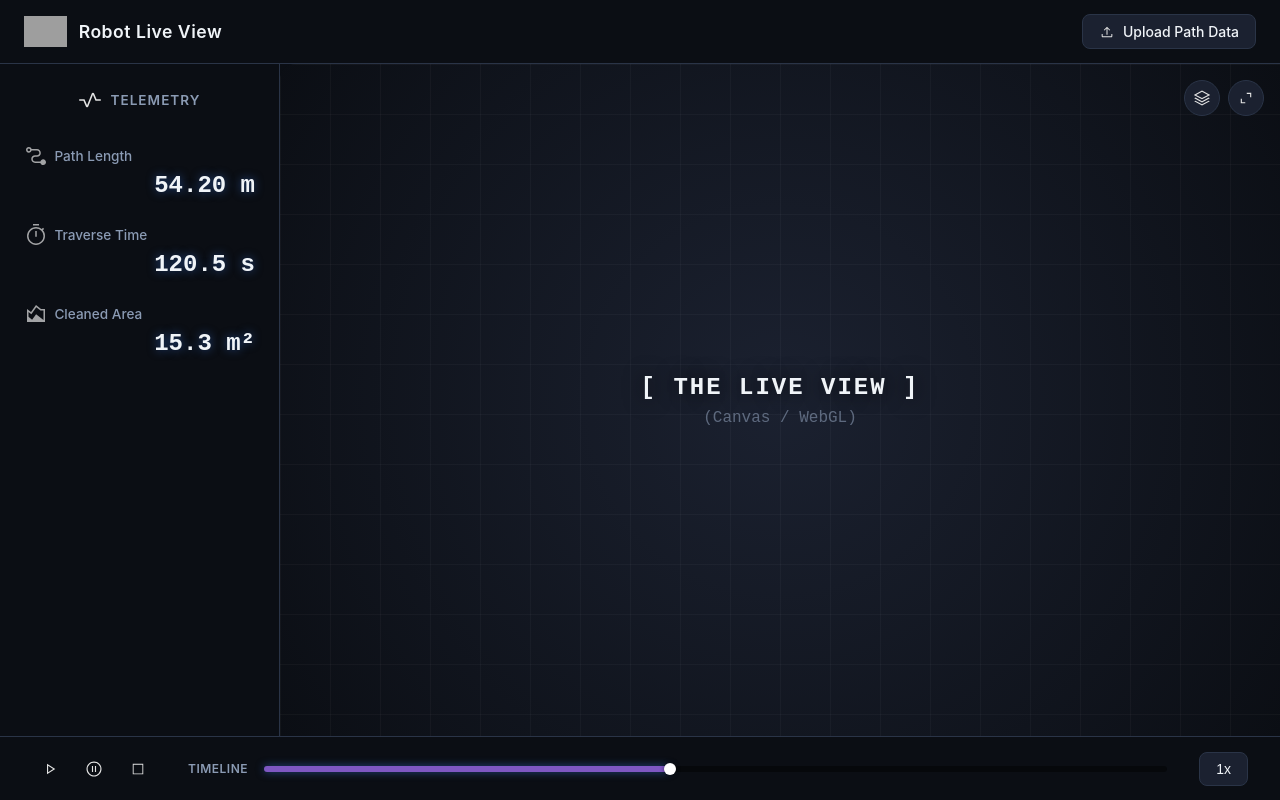
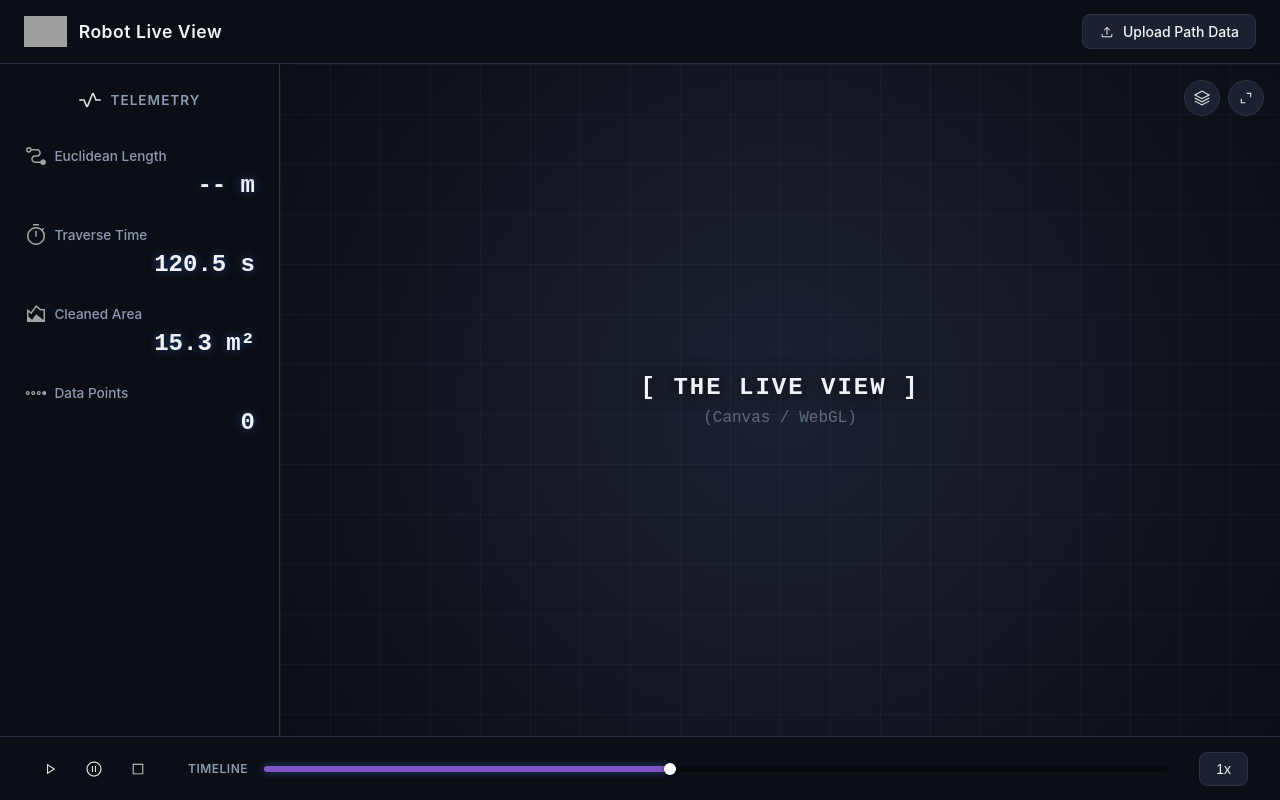
Before and after one commit to adnanmk-1999/robot-live-view, a Vue app: page / in a window 1280 px wide. Built offline with nearby package versions, Linux system fonts and the light colour scheme; grey boxes are pictures that could not be loaded.

Commit message:
Telemetry store

```diff
--- a/src/components/wireframe/Sidebar.vue
+++ b/src/components/wireframe/Sidebar.vue
@@ -1,9 +1,20 @@
 <script setup lang="ts">
+import { computed } from 'vue'
 import Icon from '../Icons/Icon.vue'
+import { liveViewStore } from '../../stores/liveViewStore'
+import { telemetryStore } from '../../stores/telemetryStore'
 import activityIcon from '../../assets/icons/activity.svg'
 import pathIcon from '../../assets/icons/path.svg'
 import clockIcon from '../../assets/icons/clock.svg'
 import areaChartIcon from '../../assets/icons/area_chart.svg'
+import dataPointsIcon from '../../assets/icons/data_points.svg'
+
+const pathLength = computed(() => {
+  const val = liveViewStore.state.metrics.euclideanPathLengthMeters
+  return val > 0 ? `${val.toFixed(2)} m` : '-- m'
+})
+
+const dataPoints = computed(() => telemetryStore.path.value)
 </script>
 
 <template>
@@ -17,9 +28,9 @@ import areaChartIcon from '../../assets/icons/area_chart.svg'
       <div class="telemetry-item">
         <div class="item-label">
           <Icon :src="pathIcon" :width="24" />
-          <span>Path Length</span>
+          <span>Euclidean Length</span>
         </div>
-        <div class="item-value">54.20 m</div>
+        <div class="item-value">{{ pathLength }}</div>
       </div>
 
       <div class="telemetry-item">
@@ -36,6 +47,13 @@ import areaChartIcon from '../../assets/icons/area_chart.svg'
           <span>Cleaned Area</span>
         </div>
         <div class="item-value">15.3 m²</div>
+      </div>
+      <div class="telemetry-item">
+        <div class="item-label">
+          <Icon :src="dataPointsIcon" :width="24" />
+          <span>Data Points</span>
+        </div>
+        <div class="item-value">{{ dataPoints.length }}</div>
       </div>
     </div>
   </aside>
@@ -102,4 +120,79 @@ import areaChartIcon from '../../assets/icons/area_chart.svg'
   text-shadow: 0 0 10px var(--accent-glow);
   text-align: right;
 }
+
+.data-points-section {
+  display: flex;
+  flex-direction: column;
+  gap: 0.75rem;
+  flex: 1;
+  min-height: 0;
+}
+
+.section-header {
+  display: flex;
+  align-items: center;
+  gap: 0.4rem;
+  color: var(--text-muted);
+  font-size: 0.85rem;
+  font-weight: 600;
+  text-transform: uppercase;
+  letter-spacing: 0.5px;
+}
+
+.point-count {
+  margin-left: auto;
+  background: var(--surface-light);
+  border: 1px solid var(--border-color);
+  border-radius: 4px;
+  padding: 0.1rem 0.4rem;
+  font-size: 0.75rem;
+  font-family: var(--font-mono);
+  color: var(--accent-color);
+}
+
+.data-points-list {
+  flex: 1;
+  overflow-y: auto;
+  display: flex;
+  flex-direction: column;
+  gap: 2px;
+  scrollbar-width: thin;
+  scrollbar-color: var(--border-color) transparent;
+}
+
+.data-point-row {
+  display: flex;
+  align-items: center;
+  gap: 0.5rem;
+  padding: 0.2rem 0.4rem;
+  border-radius: 4px;
+  font-family: var(--font-mono);
+  font-size: 0.72rem;
+  transition: background 0.15s;
+}
+
+.data-point-row:hover {
+  background: var(--surface-hover);
+}
+
+.point-index {
+  color: var(--accent-color);
+  min-width: 24px;
+  text-align: right;
+  opacity: 0.8;
+}
+
+.point-coords {
+  color: var(--text-muted);
+  flex: 1;
+}
+
+.data-points-empty {
+  color: var(--text-muted);
+  font-size: 0.8rem;
+  text-align: center;
+  padding: 1rem;
+  opacity: 0.6;
+}
 </style>
--- a/src/stores/liveViewStore.ts
+++ b/src/stores/liveViewStore.ts
@@ -1,17 +1,18 @@
 import { reactive } from 'vue'
 import type { TelemetryData, TelemetryMetrics, PlaybackState } from '../types/telemetry'
+import { calculatePathLength } from '../utils/euclideanDistance'
+import { telemetryStore } from './telemetryStore'
 
 interface LiveViewState {
   isLoaded: boolean;
-  data: TelemetryData | null;
   metrics: TelemetryMetrics;
   playback: PlaybackState;
 }
 
 const state = reactive<LiveViewState>({
   isLoaded: false,
-  data: null,
   metrics: {
+    euclideanPathLengthMeters: 0,
     pathLengthMeters: 0,
     cleanedAreaSqMeters: 0,
     traversalTimeSeconds: 0
@@ -27,15 +28,22 @@ const state = reactive<LiveViewState>({
 
 export const useLiveViewStore = () => {
   const loadTelemetry = (jsonData: TelemetryData) => {
-    state.data = jsonData
+    // Delegate raw data to telemetryStore
+    telemetryStore.load(jsonData)
+
     state.isLoaded = true
     state.playback.currentTime = 0
     state.playback.currentPathIndex = 0
     state.playback.progressPercentage = 0
     state.playback.isPlaying = false
+
+    // Compute path length from telemetryStore's typed accessor
+    state.metrics.euclideanPathLengthMeters = calculatePathLength(telemetryStore.path.value)
+    console.log(`Path length: ${state.metrics.euclideanPathLengthMeters.toFixed(3)} m`)
   }
 
   const setMetrics = (length: number, area: number, time: number) => {
+    state.metrics.euclideanPathLengthMeters = length
     state.metrics.pathLengthMeters = length
     state.metrics.cleanedAreaSqMeters = area
     state.metrics.traversalTimeSeconds = time
--- /dev/null
+++ b/src/stores/telemetryStore.ts
@@ -0,0 +1,38 @@
+import { reactive, readonly, computed } from 'vue'
+import type { TelemetryData, Point2D } from '../types/telemetry'
+
+interface TelemetryStoreState {
+  isLoaded: boolean
+  data: TelemetryData | null
+}
+
+const state = reactive<TelemetryStoreState>({
+  isLoaded: false,
+  data: null
+})
+
+const load = (raw: TelemetryData): void => {
+  state.data = raw
+  state.isLoaded = true
+}
+
+const clear = (): void => {
+  state.data = null
+  state.isLoaded = false
+}
+
+// Typed accessors — only available when data is loaded
+const path = computed<Point2D[]>(() => state.data?.path ?? [])
+const robot = computed<Point2D[]>(() => state.data?.robot ?? [])
+const cleaningGadget = computed<Point2D[]>(() => state.data?.cleaning_gadget ?? [])
+
+export const telemetryStore = {
+  // Expose state as readonly to prevent direct mutation outside actions
+  state: readonly(state),
+  load,
+  clear,
+  // Computed accessors
+  path,
+  robot,
+  cleaningGadget
+}
--- a/src/types/telemetry.ts
+++ b/src/types/telemetry.ts
@@ -15,6 +15,7 @@ export interface PlaybackState {
 }
 
 export interface TelemetryMetrics {
+  euclideanPathLengthMeters: number;
   pathLengthMeters: number;
   cleanedAreaSqMeters: number;
   traversalTimeSeconds: number;
--- /dev/null
+++ b/src/utils/euclideanDistance.ts
@@ -0,0 +1,25 @@
+import type { Point2D } from '../types/telemetry'
+
+/**
+ * Calculates the Euclidean distance between two 2D points.
+ */
+export const distance = (a: Point2D, b: Point2D): number => {
+  const dx = b[0] - a[0]
+  const dy = b[1] - a[1]
+  return Math.sqrt(dx * dx + dy * dy)
+}
+
+/**
+ * Calculates the total path length by accumulating Euclidean
+ * distances between consecutive waypoints.
+ * @returns Total length in meters (same unit as the input coordinates)
+ */
+export const calculatePathLength = (path: Point2D[]): number => {
+  if (path.length < 2) return 0
+
+  let total = 0
+  for (let i = 1; i < path.length; i++) {
+    total += distance(path[i - 1], path[i])
+  }
+  return total
+}
```
Also changed, not shown: src/assets/icons/data_points.svg (added).
